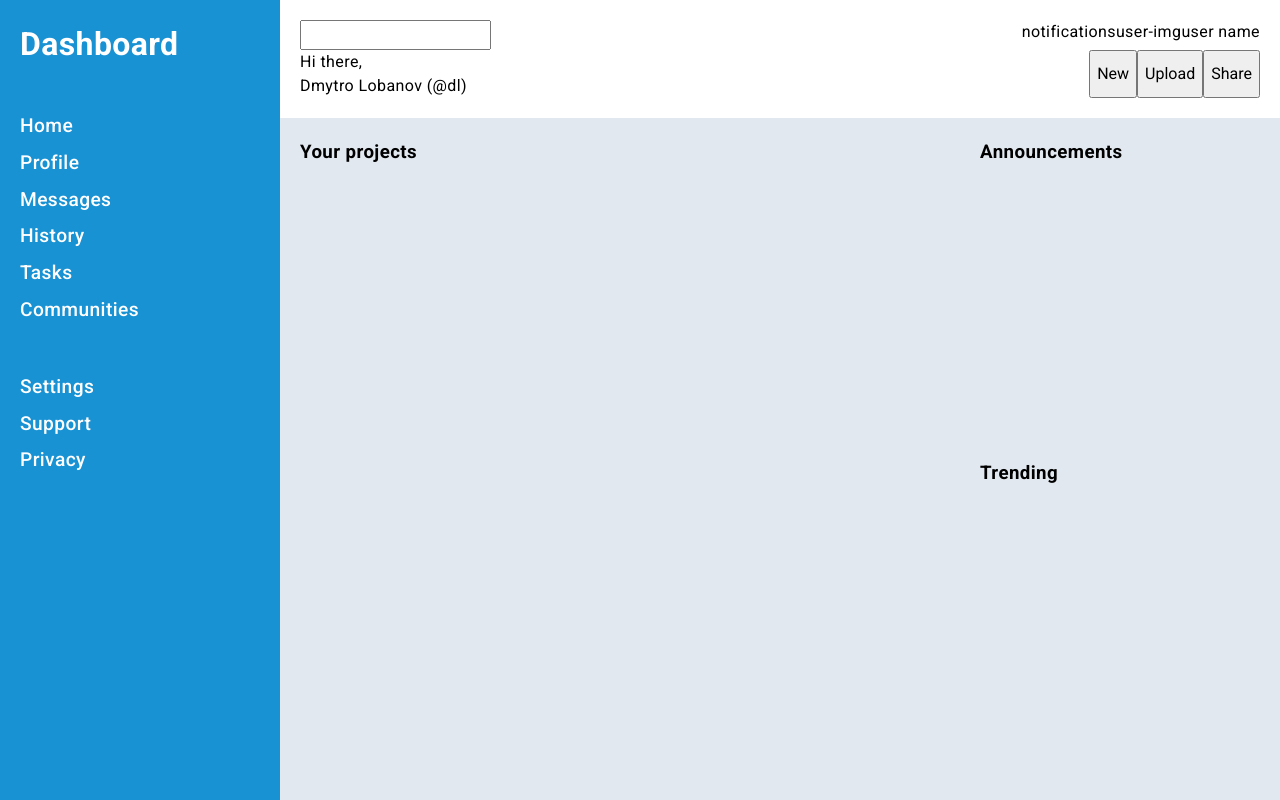
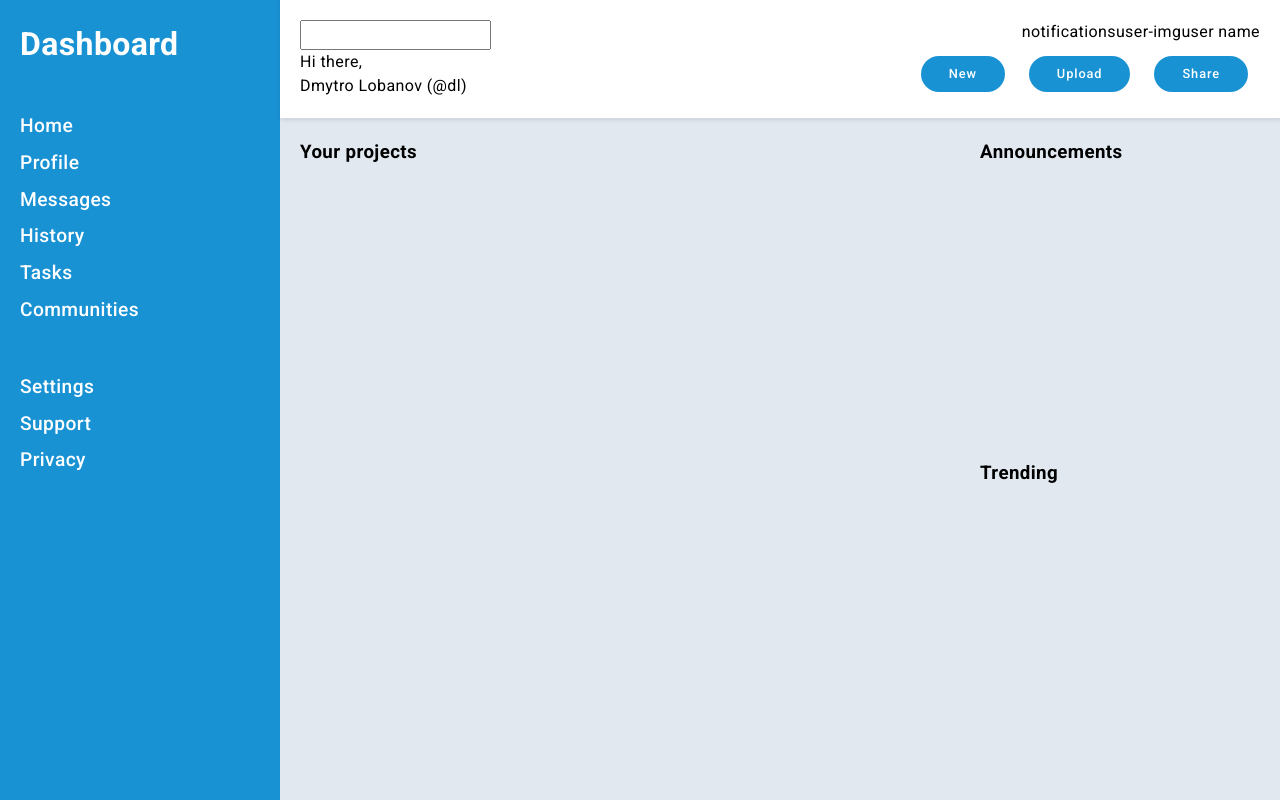
Before and after one commit to dimaspirit/odin-admin-dashboard, a plain HTML site: page index.html in a window 1280 px wide. Drawn offline with Linux system fonts and the light colour scheme.

Commit message:
feat: Style for header & buttons

```diff
--- a/styles.css
+++ b/styles.css
@@ -22,6 +22,20 @@ body {
 
   background-color: var(--grey-color);
   color: var(--black-color);
+}
+
+.btn-accent {
+  display: inline-block;
+  margin: 0 12px;
+  background-color: var(--accent-color);
+  color: var(--white-color);
+  border: none;
+  padding: 8px 28px;
+  font-size: .8rem;
+  font-weight: 500;
+  letter-spacing: .9px;
+  border-radius: 20px;
+  text-align: center;
 }
 
 .container {
@@ -77,6 +91,7 @@ body {
   flex-direction: column;
   padding: var(--padding-block);
   background-color: var(--white-color);
+  box-shadow: 1px 1px 4px 1px rgba(0, 0, 0, .1);
 }
 
 .header-top {
@@ -106,6 +121,7 @@ body {
 .page-actions {
   display: flex;
   justify-content: center;
+  align-items: center;
 }
 
 .main {
```
